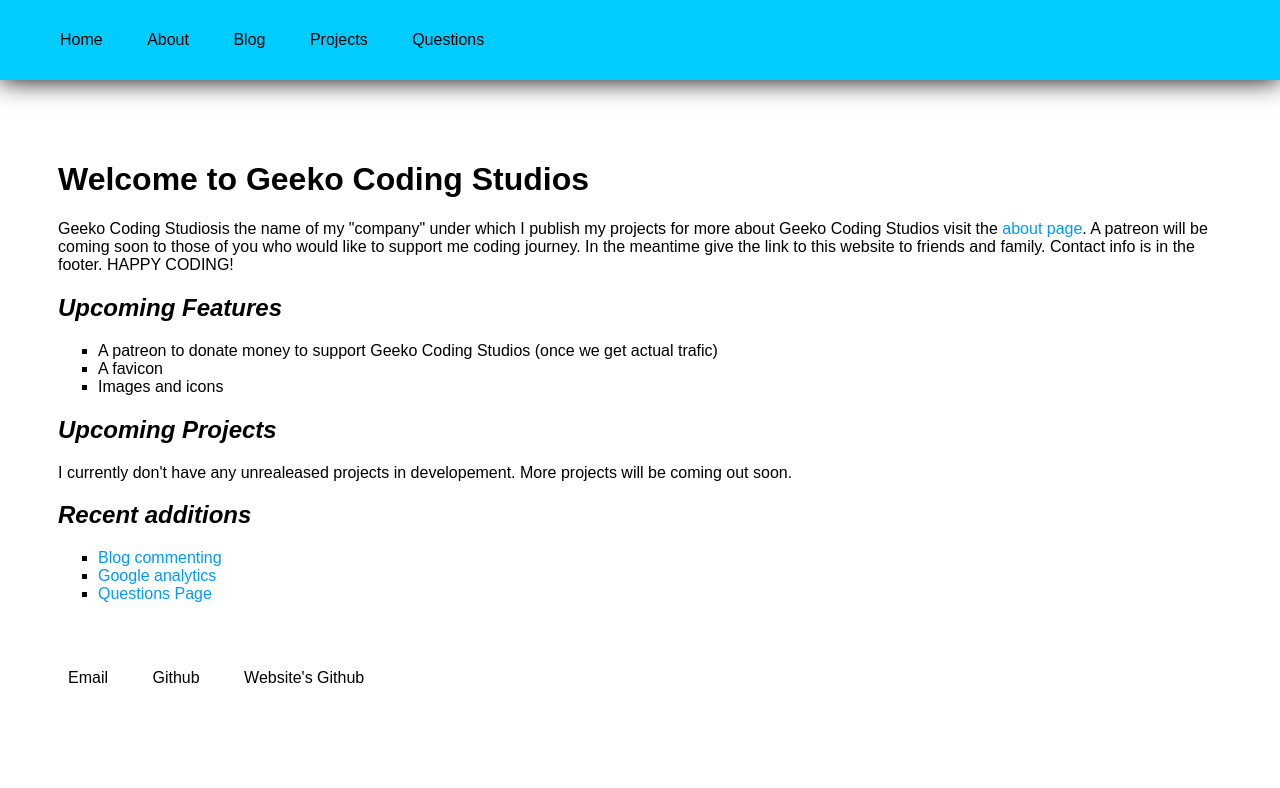
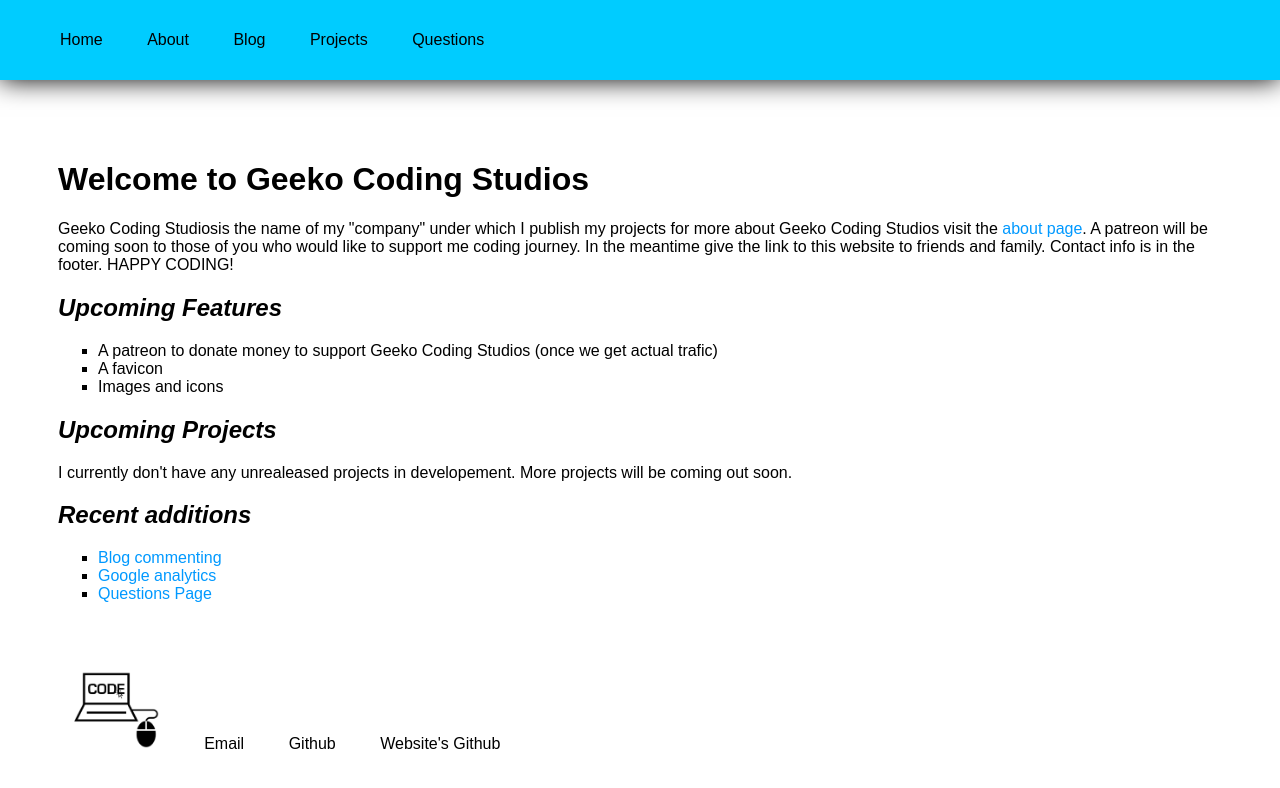
Before and after one commit to Geeko/geeko.github.io, a Jekyll site: the page built from index.html, in a window 1280 px wide. Shown: the top 788 px of the page. Built offline with Jekyll 4.4.1, drawn with Linux system fonts in a browser that asks for light colours.

Commit message:
Update default.html

```diff
--- a/_layouts/default.html
+++ b/_layouts/default.html
@@ -18,6 +18,8 @@
 		</main>
 		<footer>
 			<ul style="display:inline; border-top: 1px #00ccff">
+				<li><img src="https://geeko.github.io/smallGeekoIcon.png" height="80px" alt="Geeko Coding Studios logo">
+				</li>
 				<li style="color:black;"><a href="mailto:GeekoCodingStudios@gmail.com" target="_blank" title="GeekoCodingStudios@gmail.com">Email</a></li>
 				<li><a href="https://github.com/Geeko" title="github.com/Geeko" target="_blank">Github</a></li>
     				<li><a href="https://github.com/Geeko/geeko.github.io" title="Project Page" target="_blank">Website's Github</a></li>
```
